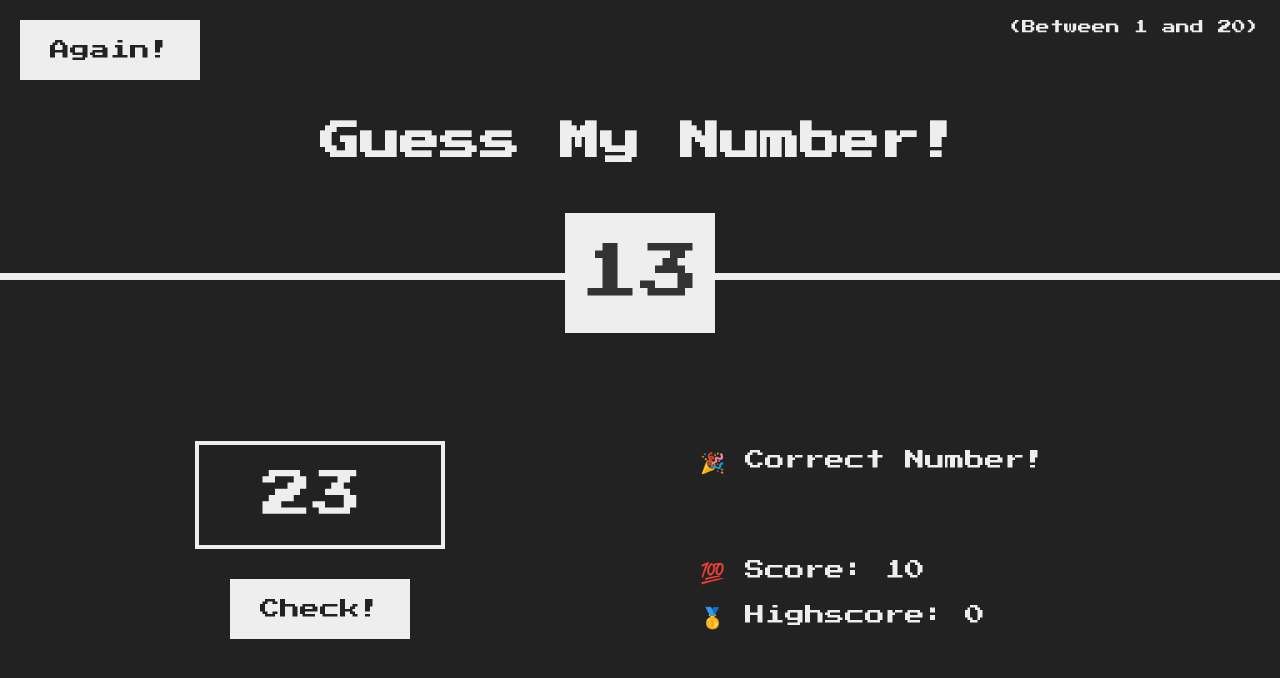
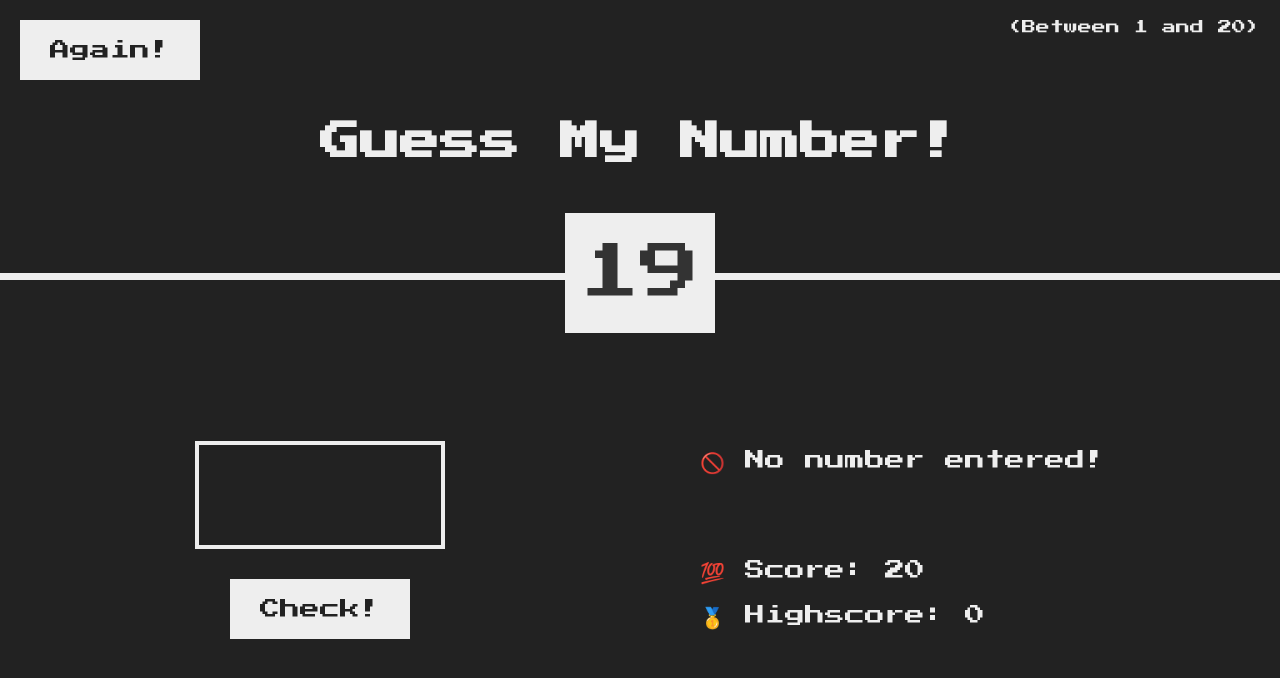
Before and after one commit to angusgee/GuessMyNumber, a plain HTML site: page index.html in a window 1280 px wide. Both pictures are taken after a click on the button "Check!". Drawn offline with Linux system fonts and the light colour scheme.

Commit message:
Add favicon, update script.js

```diff
--- a/index.html
+++ b/index.html
@@ -5,6 +5,7 @@
     <meta name="viewport" content="width=device-width, initial-scale=1.0" />
     <meta http-equiv="X-UA-Compatible" content="ie=edge" />
     <link rel="stylesheet" href="styles.css" />
+    <link rel="icon" type="image/png" sizes="32x32" href="favicon-32x32.png" />
     <title>Guess My Number!</title>
   </head>
   <body>
--- a/script.js
+++ b/script.js
@@ -1,14 +1,16 @@
 "use strict";
 
-console.log(document.querySelector(".message").textContent);
+// create random number between 1 and 20, assign to variable secretNumber
+let secretNumber = Math.trunc(Math.random() * 20) + 1;
 
-document.querySelector(".message").textContent = "🎉 Correct Number!";
+document.querySelector(".number").textContent = secretNumber;
 
-console.log(document.querySelector(".message").textContent);
+// add event listener to the check button
+document.querySelector(".check").addEventListener("click", function () {
+  const guess = Number(document.querySelector(".guess").value);
+  console.log(guess, typeof guess);
 
-document.querySelector(".score").textContent = 10;
-
-document.querySelector(".number").textContent = 13;
-
-console.log(document.querySelector(".guess").value);
-document.querySelector(".guess").value = 23;
+  if (!guess) {
+    document.querySelector(".message").textContent = "🚫 No number entered!";
+  }
+});
```
Also changed, not shown: favicon-32x32.png (added).
